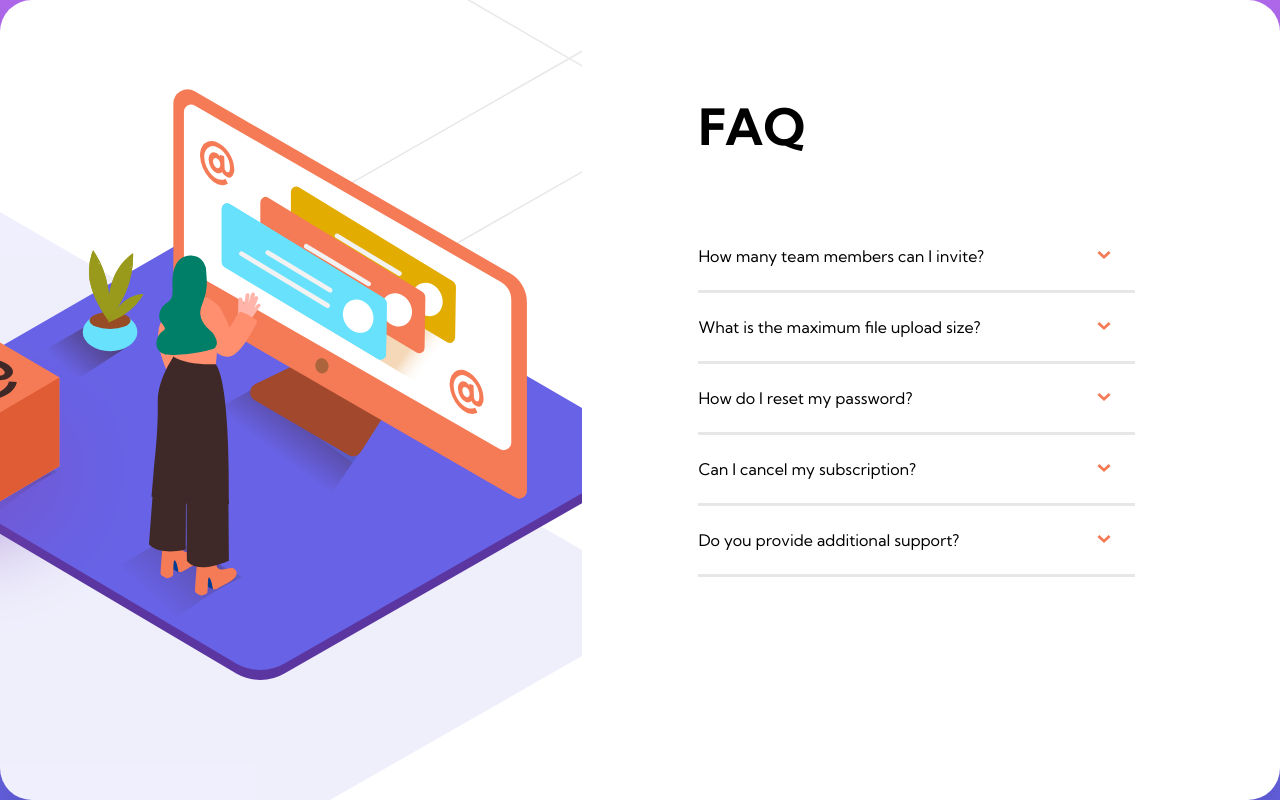
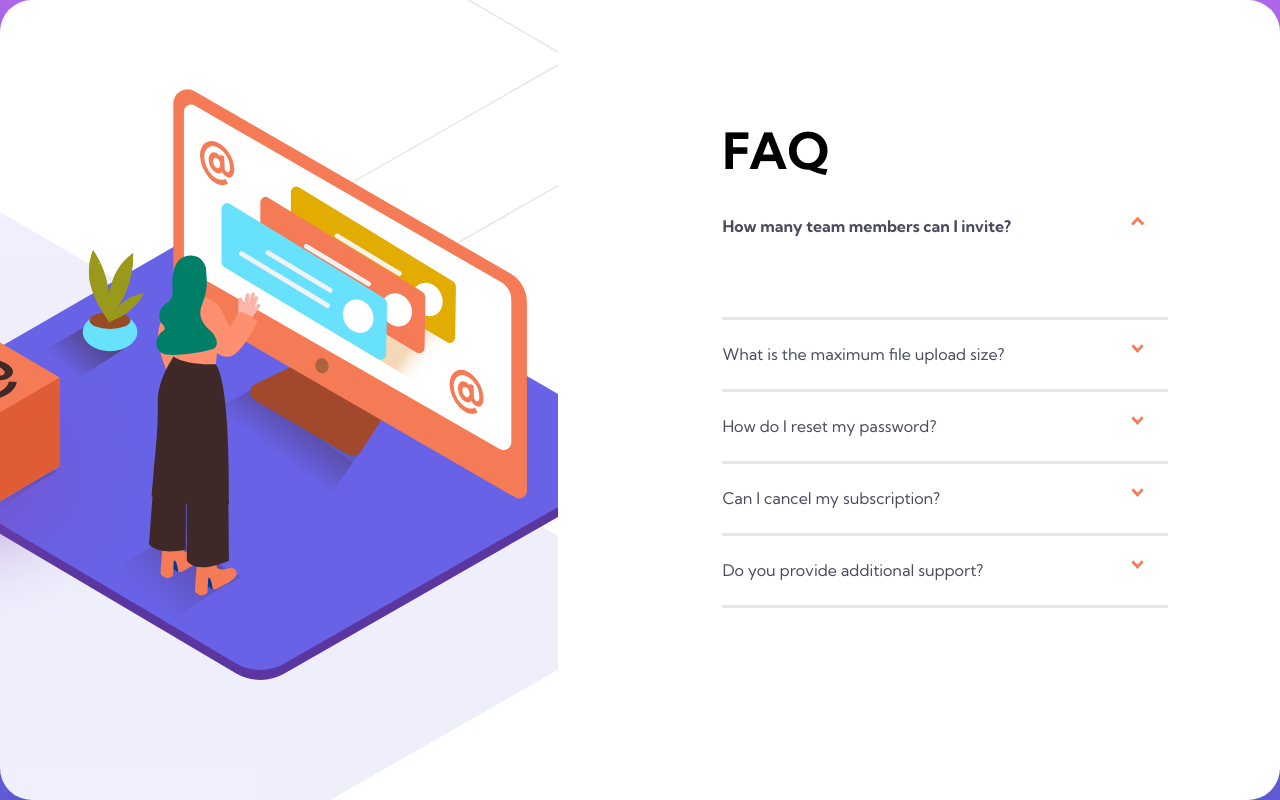
Before and after one commit to TekNellCo/accordianmenu, a plain HTML site: page index.html in a window 1280 px wide. Both pictures are taken after a click on the element "How many team members can I invite?". Drawn offline with Linux system fonts and the light colour scheme.

Commit message:
added js animation/need to add toggle for unused dropdowns

```diff
--- a/index.html
+++ b/index.html
@@ -9,7 +9,7 @@
     <link rel="preconnect" href="https://fonts.googleapis.com" />
     <link rel="preconnect" href="https://fonts.gstatic.com" crossorigin />
     <link
-      href="https://fonts.googleapis.com/css2?family=Kumbh+Sans:wght@400;700&display=swap"
+      href="https://fonts.googleapis.com/css2?family=Kumbh+Sans:wght@400;700;900&display=swap"
       rel="stylesheet"
     />
   </head>
@@ -34,23 +34,27 @@
       </div>
       <div class="rightcard">
         <h1>FAQ</h1>
-        <div class="dropdown">
+        <div class="dropdown" data-dropdown>
           <p>How many team members can I invite?</p>
           <img src="./images/icon-arrow-down.svg" alt="" />
         </div>
-        <div class="dropdown">
+        <div class="dropdown" data-dropdown>
           <p>What is the maximum file upload size?</p>
           <img src="./images/icon-arrow-down.svg" alt="" />
+          <p class="hidden">
+            No more than 2GB. All files in your account must fit your allotted
+            storage space.
+          </p>
         </div>
-        <div class="dropdown">
+        <div class="dropdown" data-dropdown>
           <p>How do I reset my password?</p>
           <img src="./images/icon-arrow-down.svg" alt="" />
         </div>
-        <div class="dropdown">
+        <div class="dropdown" data-dropdown>
           <p>Can I cancel my subscription?</p>
           <img src="./images/icon-arrow-down.svg" alt="" />
         </div>
-        <div class="dropdown">
+        <div class="dropdown" data-dropdown>
           <p>Do you provide additional support?</p>
           <img src="./images/icon-arrow-down.svg" alt="" />
         </div>
--- a/script.js
+++ b/script.js
@@ -0,0 +1,7 @@
+document.addEventListener("click", (e) => {
+  const dropDown = e.target.matches(".dropdown");
+
+  if (dropDown) {
+    e.target.classList.toggle("active");
+  } else console.log("doesnt work");
+});
--- a/style.css
+++ b/style.css
@@ -63,7 +63,7 @@ body {
 }
 
 .rightcard {
-  margin-left: 7.3rem;
+  margin-left: 10.3rem;
   display: flex;
   flex-direction: column;
   justify-content: center;
@@ -73,22 +73,55 @@ body {
   border-radius: 2rem;
 }
 h1 {
+  position: fixed;
+  top: 200px;
   font-size: 50px;
-
   padding-bottom: 4rem;
-  margin-top: -8rem;
+  margin-top: -5rem;
 }
 .dropdown {
   cursor: pointer;
   text-align: center;
   display: flex;
   justify-content: space-between;
-  width: 75%;
+  width: 80%;
   border-bottom: solid hsl(240, 5%, 91%);
   padding: 1.5rem 0rem;
+  position: relative;
+  color: hsl(237, 12%, 33%);
+  font-weight: 400;
+  height: 4.5rem;
+
+  transition: height 250ms ease-in-out, font-weight 250ms ease-in-out;
+}
+.dropdown p {
+  pointer-events: none;
+}
+.dropdown.active {
+  height: 8rem;
+  font-weight: 700;
 }
 .dropdown > img {
+  pointer-events: none;
   height: 0.6rem;
   margin-right: 1.5rem;
-  align-self: center;
+  /* align-self: center; */
+  transition: transform 200ms ease-in-out;
 }
+.dropdown.active > img {
+  transform: rotate(-180deg);
+}
+.dropdown > p.hidden {
+  text-align: left;
+  width: 90%;
+  display: flex;
+  opacity: 0;
+  position: absolute;
+  margin-top: 2rem;
+  transition: opacity 200ms ease-in-out;
+  color: hsl(240, 6%, 50%);
+  font-weight: 400;
+}
+.dropdown.active > p.hidden {
+  opacity: 1;
+}
```
